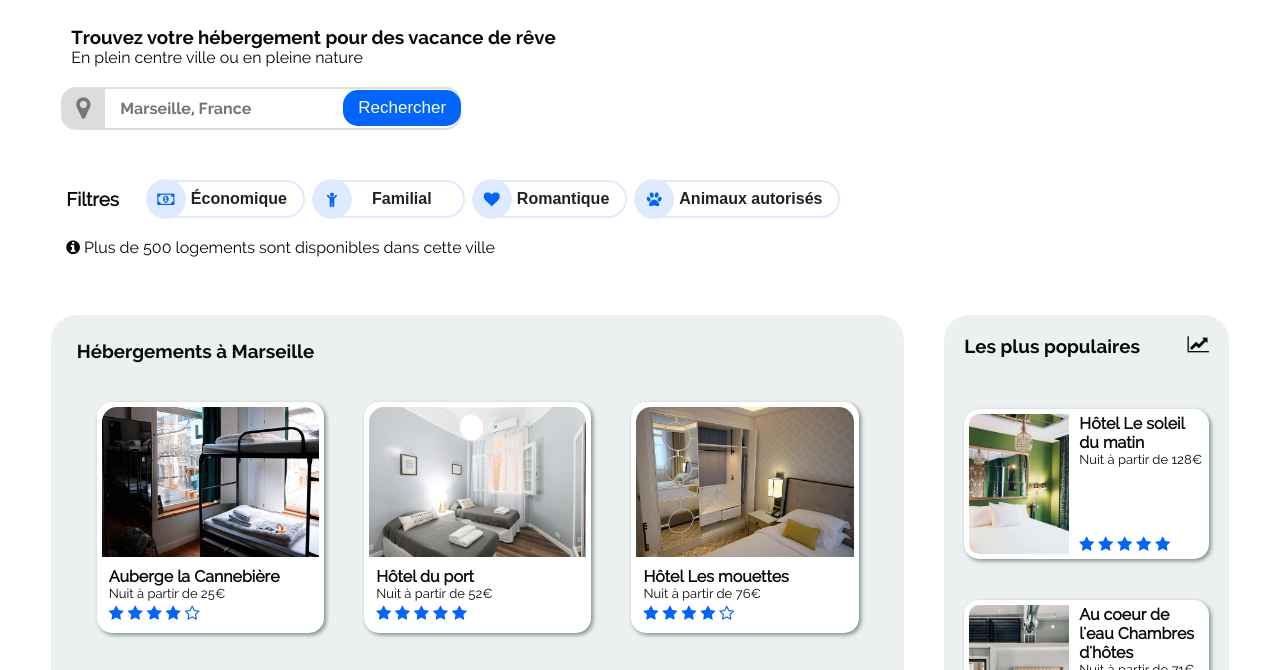
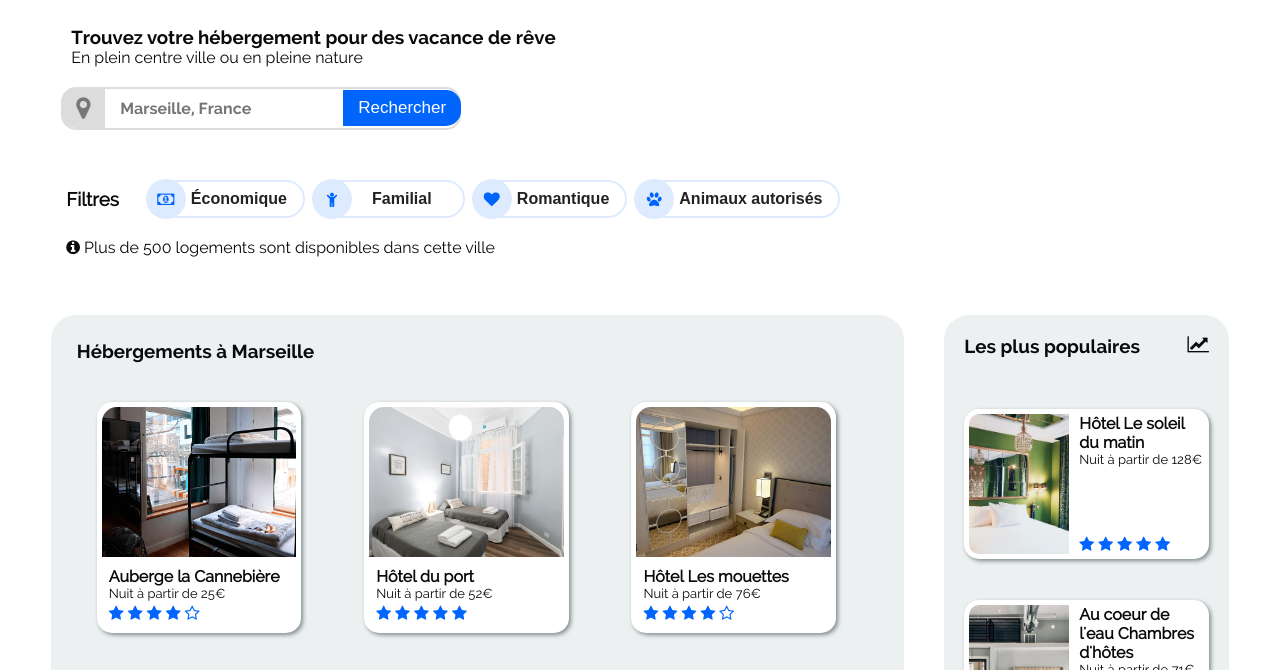
Before and after one commit to ryurina/reservia, a plain HTML site: page index.html in a window 1280 px wide. Shown: the part 74-744 px from the top of the page. Drawn offline with Linux system fonts and the light colour scheme.

Commit message:
correction taille hebergements card en mode desktop

```diff
--- a/css/style.css
+++ b/css/style.css
@@ -332,7 +332,6 @@ footer {
 
 .heb-card img {
   width: 100%;
-  width: 100%;
   height: 150px;
   border-top-left-radius: 15px;
   border-top-right-radius: 15px;
@@ -467,6 +466,11 @@ footer {
     width: 400px;
   }
 
+  .btn-recherche {
+    border-top-left-radius: 0px;
+    border-bottom-left-radius: 0px;
+  }
+
   .btn-recherche i {
     display: none;
   }
@@ -524,6 +528,10 @@ footer {
     gap: 40px;
   }
 
+  .heb-card {
+    width: 90%;
+  }
+
   .act-cards {
     display: grid;
     grid-template-columns: 1fr 1fr 1fr 1fr;
```
